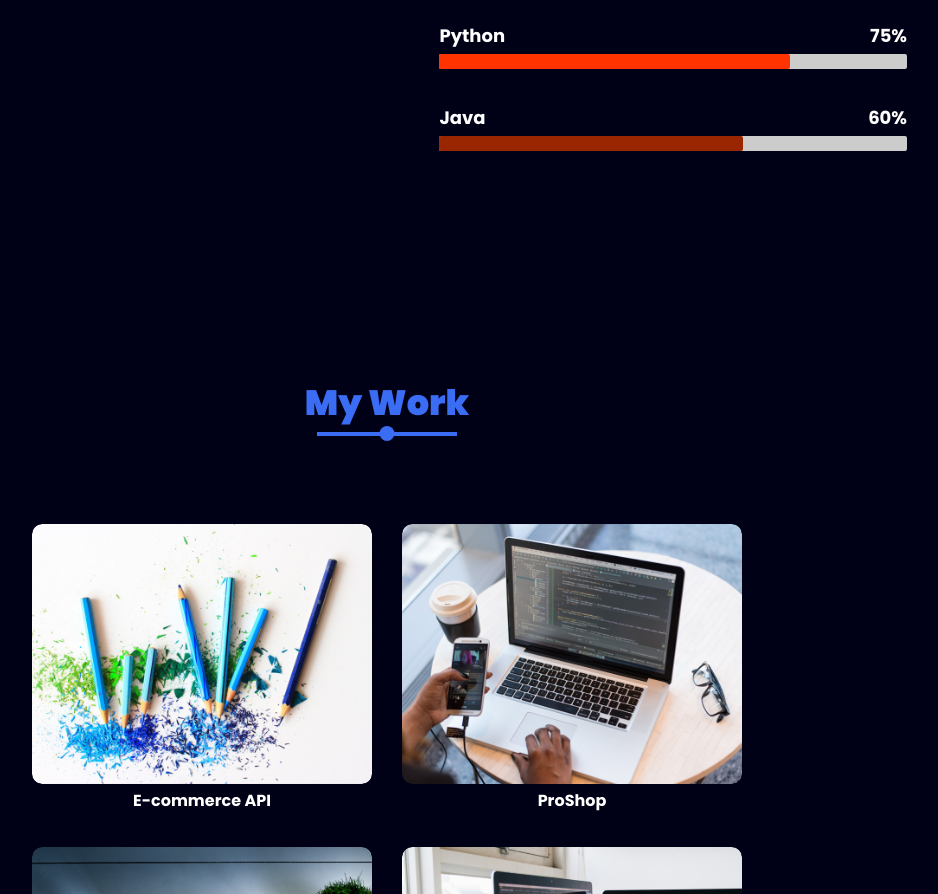
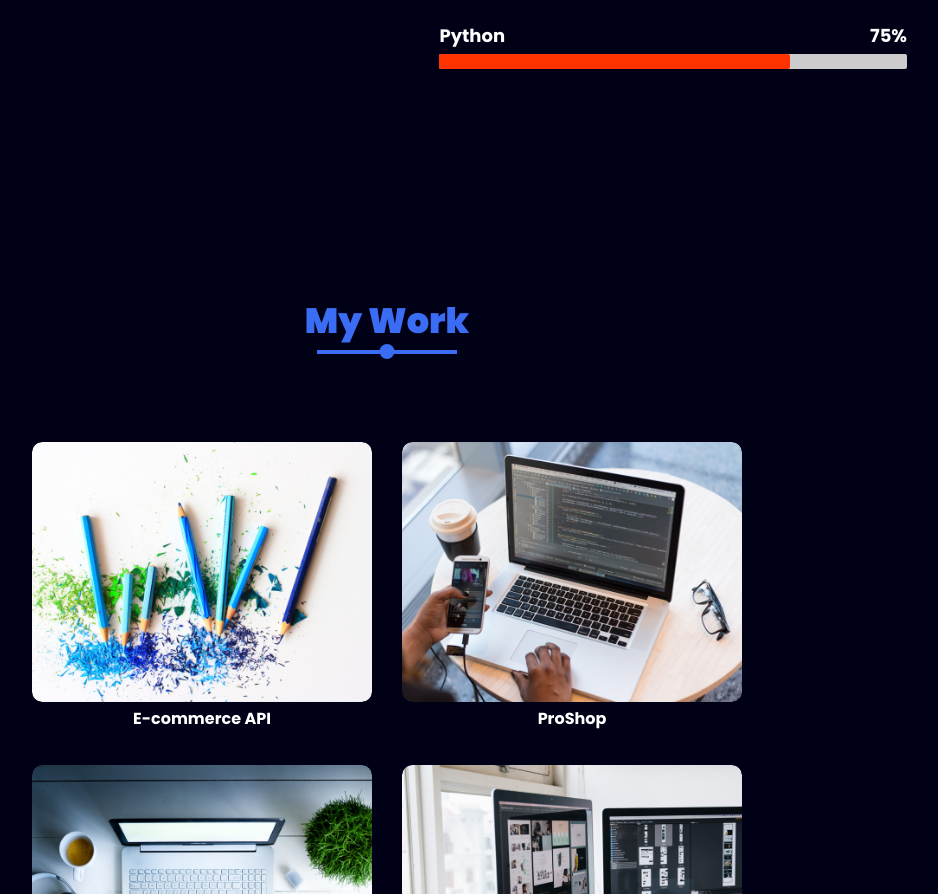
Before and after one commit to Kunnu1371/portfolio-website, a plain HTML site: page index.html in a window 1280 px wide. Shown: the part 2546-3440 px from the top of the page, without its empty margins (253-1191 px from the left). Drawn offline with Linux system fonts and the light colour scheme.

Commit message:
Update index.html

```diff
--- a/index.html
+++ b/index.html
@@ -188,13 +188,13 @@
             </div>
             <div class="line python"></div>
           </div>
-          <div class="bar">
+<!--           <div class="bar">
             <div class="info">
               <span>Java</span>
               <span>60%</span>
             </div>
             <div class="line java"></div>
-          </div>
+          </div> -->
         </div>
       </div>
     </section>
```
